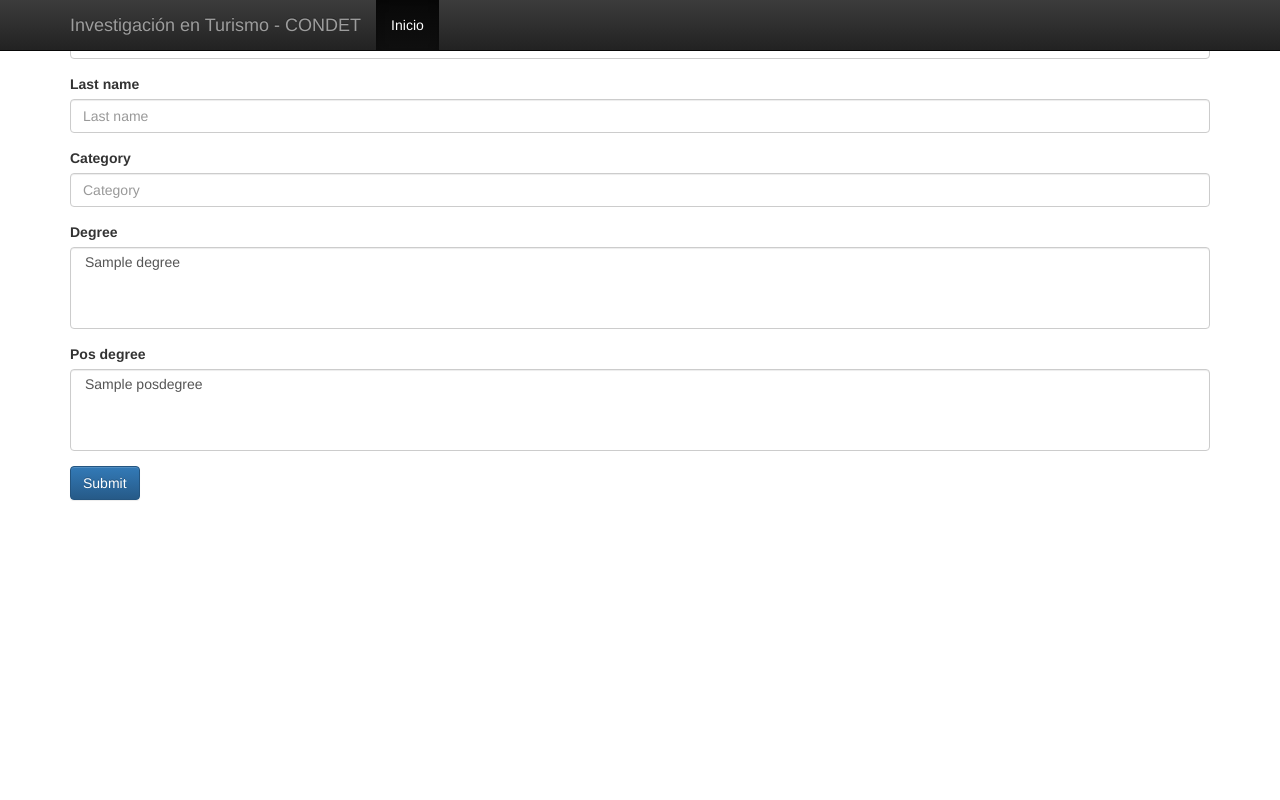
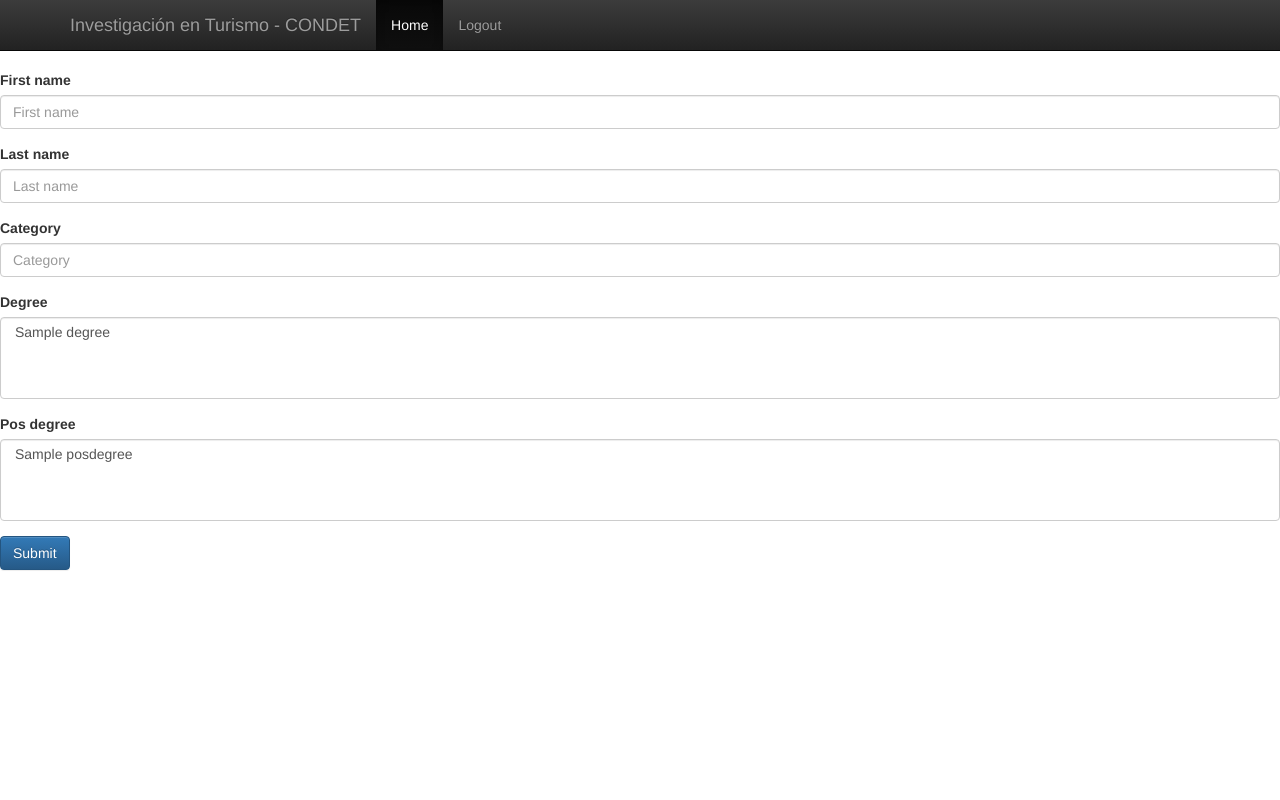
Before and after one commit to eduardozamudio/unam-tourism-research, a Django app: page /condet/researcher/add/ in a window 1280 px wide. Run offline with Django 3.2, Linux system fonts and the light colour scheme; tables that the repository leaves empty hold one stand-in row (values such as "Sample post"); some libraries are stand-ins or nearby versions.

Commit message:
URL fixes in navbar

```diff
--- a/condet/templates/condet/base.html
+++ b/condet/templates/condet/base.html
@@ -1,5 +1,6 @@
 {% load static %}
 {% load staticfiles %}
+
 
 
 <style>
@@ -8,6 +9,9 @@
     padding: 15px;
     margin: 0 auto;
   }
+
+body { padding-top: 70px; }
+
 
 
 
@@ -31,10 +35,9 @@
 
 {% include "condet/navbar.html" %}
 
-<div class="container">
-    {% block content %}
-    {% endblock %}
-</div>
+
+{% block content %}
+{% endblock %}
 
 
 <!-- All that javascript -->
--- a/condet/templates/condet/navbar.html
+++ b/condet/templates/condet/navbar.html
@@ -8,11 +8,12 @@
                 <span class="icon-bar"></span>
                 <span class="icon-bar"></span>
             </button>
-            <a class="navbar-brand" href="/">Investigación en Turismo - CONDET</a>
+            <a class="navbar-brand" href="{% url 'condet:index' %}">Investigación en Turismo - CONDET</a>
         </div>
         <div id="navbar" class="collapse navbar-collapse">
             <ul class="nav navbar-nav">
-                <li class="active"><a href="/">Inicio</a></li>
+                <li class="active"><a href="{% url 'condet:index' %}">Home</a></li>
+                <li><a href="{% url 'condet:logout' %}">Logout</a></li>
             </ul>
         </div><!--/.nav-collapse -->
     </div>
--- a/condet/templates/condet/researcher_form.html
+++ b/condet/templates/condet/researcher_form.html
@@ -7,8 +7,11 @@
 {% bootstrap_css %}
 {% bootstrap_javascript %}
 
+
+
 {# Display django.contrib.messages as Bootstrap alerts #}
 {% bootstrap_messages %}
+
 
 {% block content %}
 
```
Lines whose indentation alone changed are shown as unchanged.
